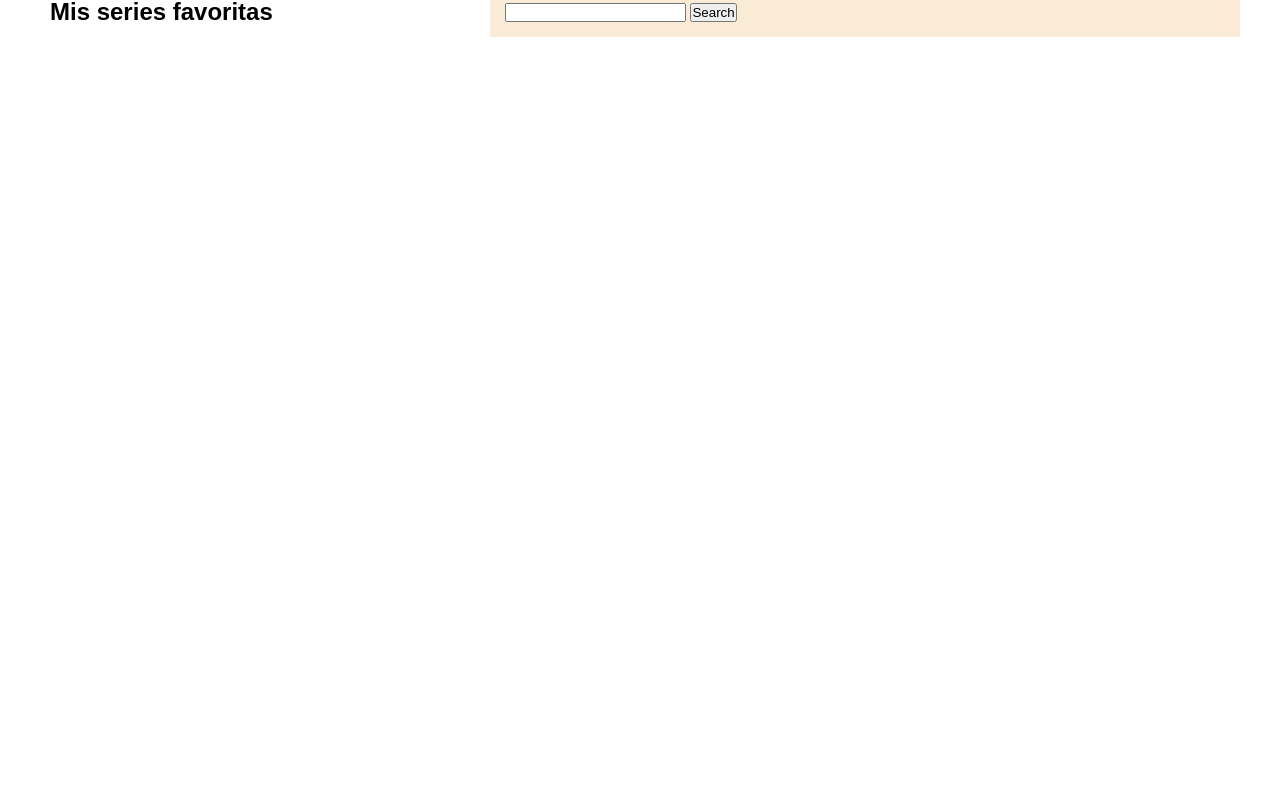
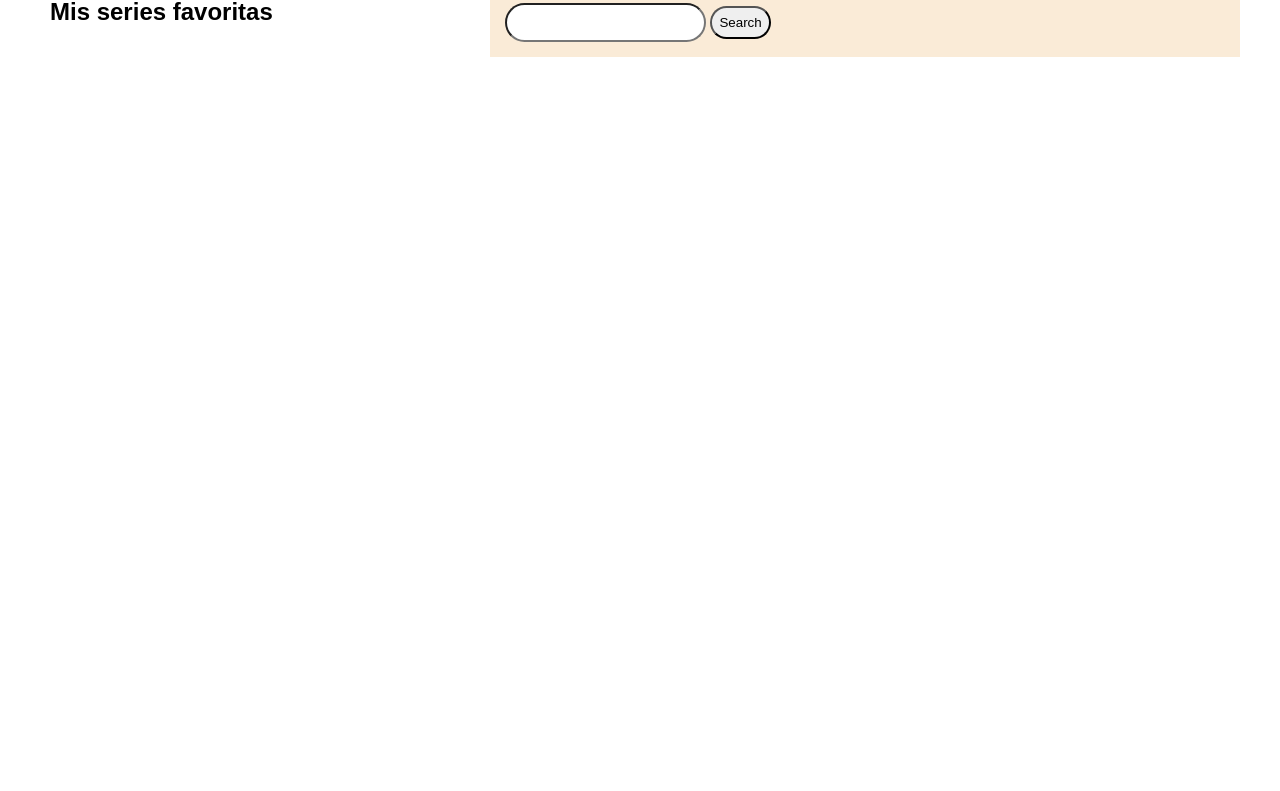
Before and after one commit to ibelreal/modulo-2-evaluacion-final-ibelreal, a website: page _src/templates/index.html in a window 1280 px wide. Shown: the part 89-880 px from the top of the page. Drawn offline with nearby package versions, Linux system fonts and the light colour scheme; files that its build step writes are made by us from their sources.

Commit message:
Fix css with a better button in form

```diff
--- a/_src/assets/scss/main.scss
+++ b/_src/assets/scss/main.scss
@@ -10,6 +10,17 @@ body {
 .form{
 	padding: 15px;
 	background: antiquewhite;
+}
+.input{
+	&__btn{
+		border-radius: 34px;
+		padding: 7px;
+	}
+	&__text{
+		border-radius: 34px;
+		padding: 10px;
+	}
+
 }
 .title{
 	display: flex;
@@ -57,11 +68,12 @@ body {
 		display: flex;
 		flex-direction: column;
 		align-items: center;
-
+		padding: 10px;
 		&--img{
 		width: 110px;
 		}
 		&--name{
+		padding-top: 8px;
 		display: flex;
 		font-size: 18px;
 		justify-content: center;
@@ -79,6 +91,7 @@ body {
 				justify-content: center;
 			}
 			&--name{
+				padding-top: 8px;
 				display: flex;
 				justify-content: flex-start;
 				font-size: 16px;
--- a/_src/templates/index.html
+++ b/_src/templates/index.html
@@ -13,8 +13,8 @@
   <h1 class="title">Buscador de Series</h1>
   <div class="format">
     <form class="form">
-      <input type="text" name="searcher" id="searcher" class="input-text">
-      <input type="submit" value="Search" class="input-btn js-btn">
+      <input type="text" name="searcher" id="searcher" class="input__text">
+      <input type="submit" value="Search" class="input__btn js-btn">
     </form>
     <h2 class="subtitle">Mis series favoritas</h2>
     <ul class="format--favorites js-list-favorites">
```
